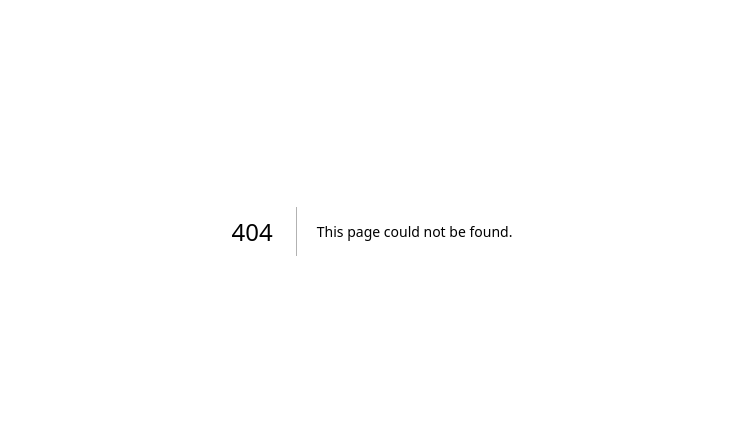
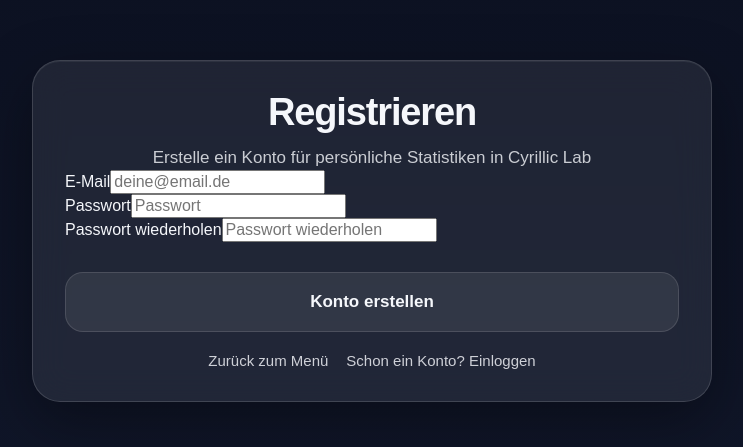
Before and after one commit to gallardo1337/CyrillicLab, a Next.js app: page /signup in a window 1280 px wide. Before the commit this address had no page. Shown: the part 169-616 px from the top of the page, without its empty margins (268-1011 px from the left). Built offline with nearby package versions, Linux system fonts and the light colour scheme; no server answers.

Commit message:
Create page.jsx

```diff
--- /dev/null
+++ b/app/signup/page.jsx
@@ -0,0 +1,26 @@
+import Link from "next/link";
+import AuthForm from "../../components/AuthForm";
+
+export default function SignupPage() {
+  return (
+    <main className="container">
+      <div className="card">
+        <h1 className="title">Registrieren</h1>
+        <p className="subtitle">
+          Erstelle ein Konto für persönliche Statistiken in Cyrillic Lab
+        </p>
+
+        <AuthForm mode="signup" />
+
+        <div className="bottomLinks homeLinks">
+          <Link href="/" className="textLink">
+            Zurück zum Menü
+          </Link>
+          <Link href="/login" className="textLink">
+            Schon ein Konto? Einloggen
+          </Link>
+        </div>
+      </div>
+    </main>
+  );
+}
```
